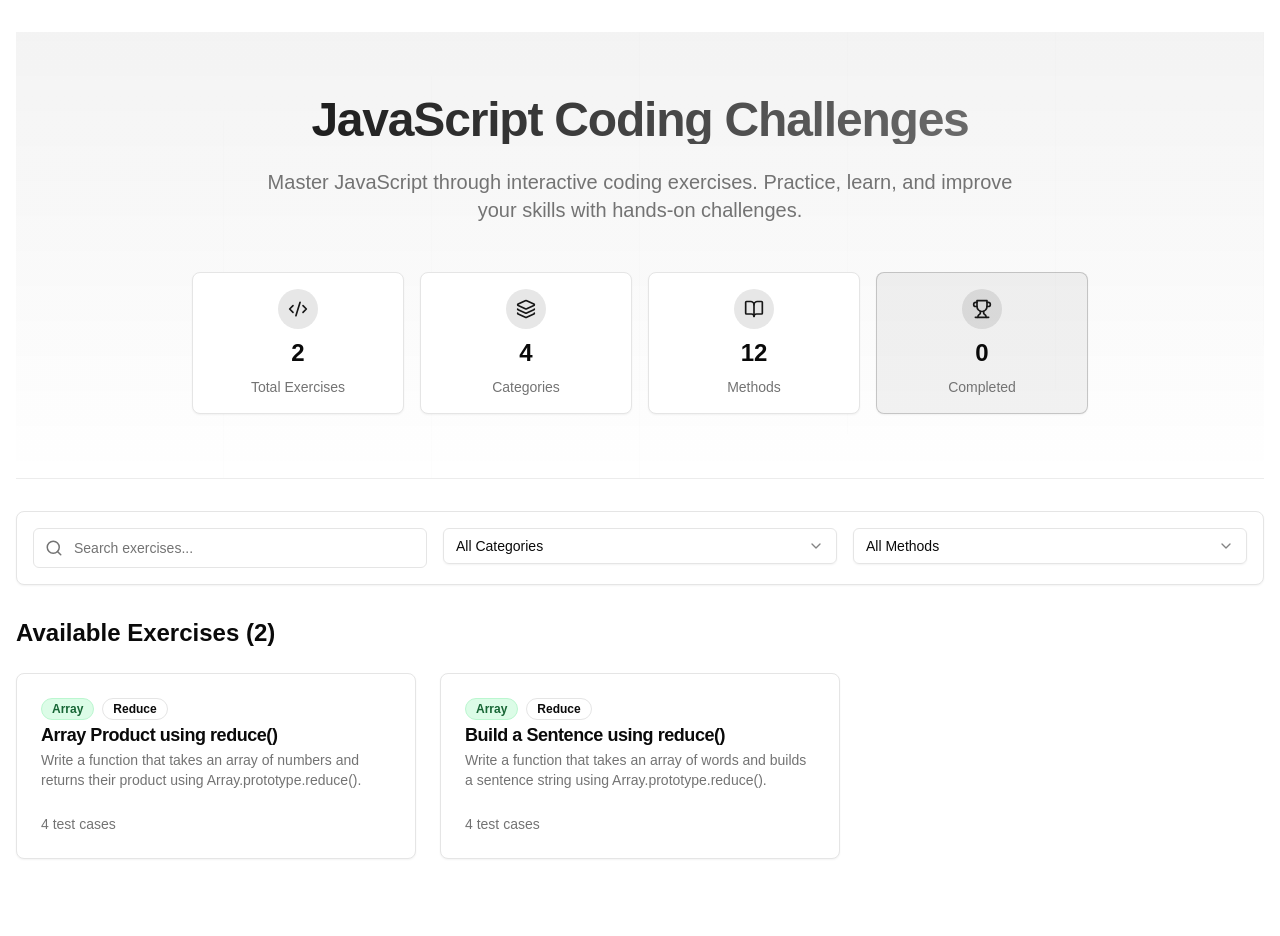
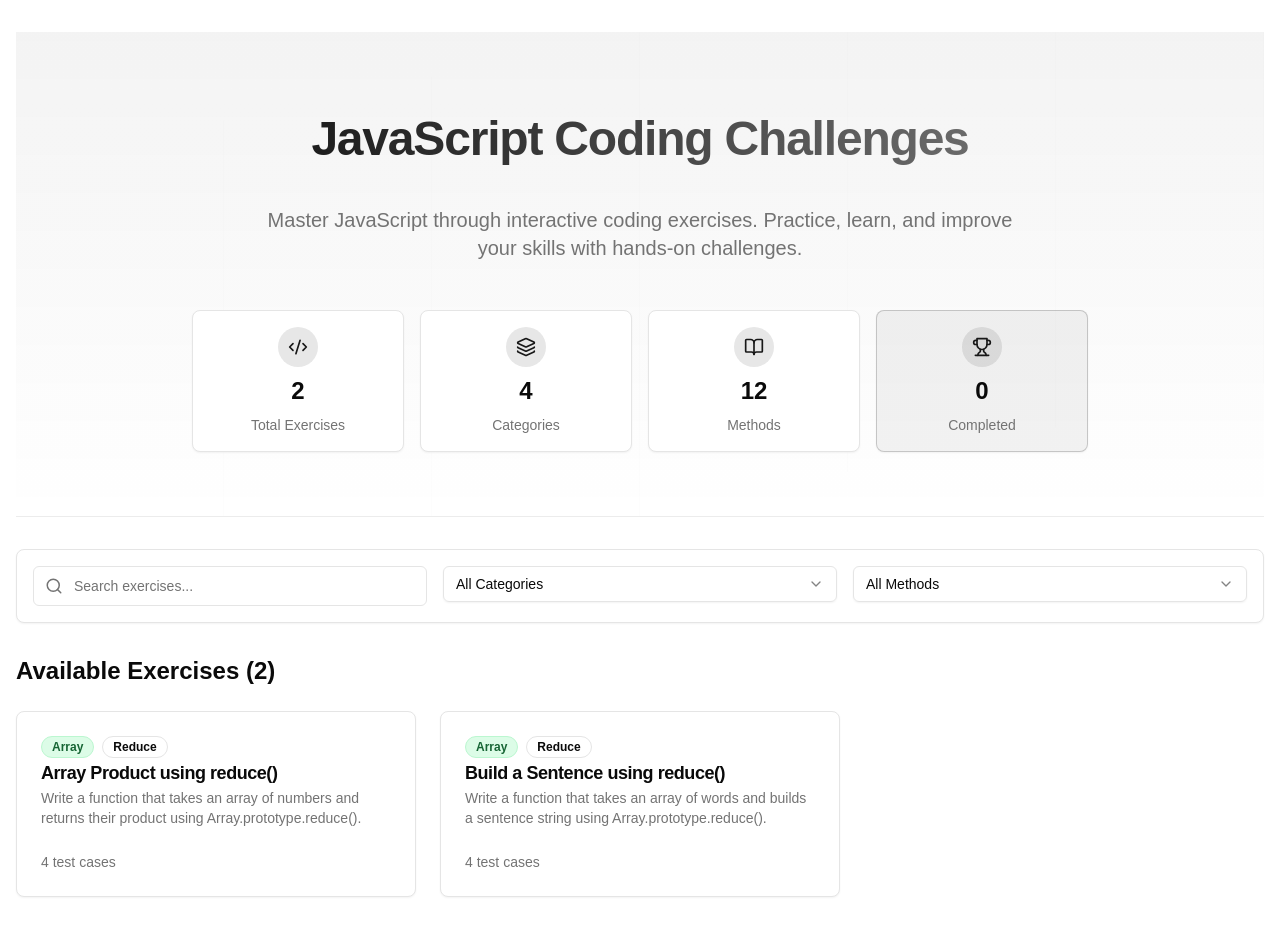
Before and after one commit to JustScriptin/jswb, a Next.js app: page /exercises in a window 1280 px wide. Shown: the top 936 px of the page. Built offline with nearby package versions, Linux system fonts and the light colour scheme.

Commit message:
Enhance ExercisesPage header: Add leading and padding to the title for improved readability and visual appeal.

```diff
--- a/src/app/exercises/page.tsx
+++ b/src/app/exercises/page.tsx
@@ -89,7 +89,7 @@ export default function ExercisesPage() {
             variants={itemVariants}
             className="max-w-3xl mx-auto text-center space-y-6"
           >
-            <h1 className="text-5xl font-bold tracking-tight bg-gradient-to-r from-primary via-primary/80 to-primary/60 bg-clip-text text-transparent">
+            <h1 className="text-5xl font-bold tracking-tight bg-gradient-to-r from-primary via-primary/80 to-primary/60 bg-clip-text text-transparent leading-relaxed py-1">
               JavaScript Coding Challenges
             </h1>
             <p className="text-xl text-muted-foreground">
```
